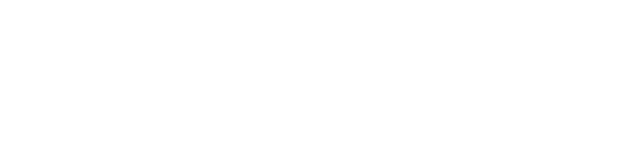
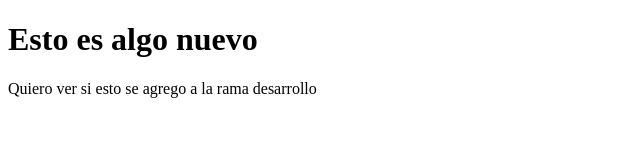
Before and after one commit to shanks96/sistema-de-registro, a plain HTML site: page index.html in a window 1280 px wide. Shown: the whole page, without its empty margins (0-640 px from the left). Drawn offline with Linux system fonts and the light colour scheme.

Commit message:
Adicion de lineas de codigo a index en rama desarrollo

```diff
--- a/index.html
+++ b/index.html
@@ -6,6 +6,7 @@
     <title>Sistema de registro</title>
 </head>
 <body>
-
+    <h1>Esto es algo nuevo</h1>
+    <p>Quiero ver si esto se agrego a la rama desarrollo</p>
 </body>
 </html>
```
